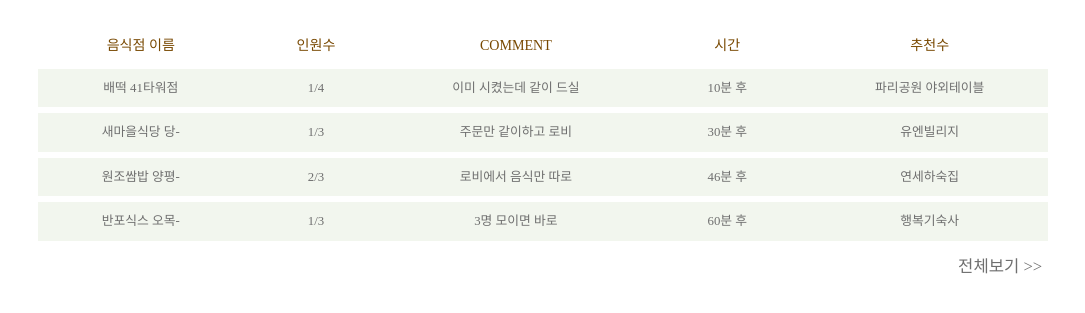
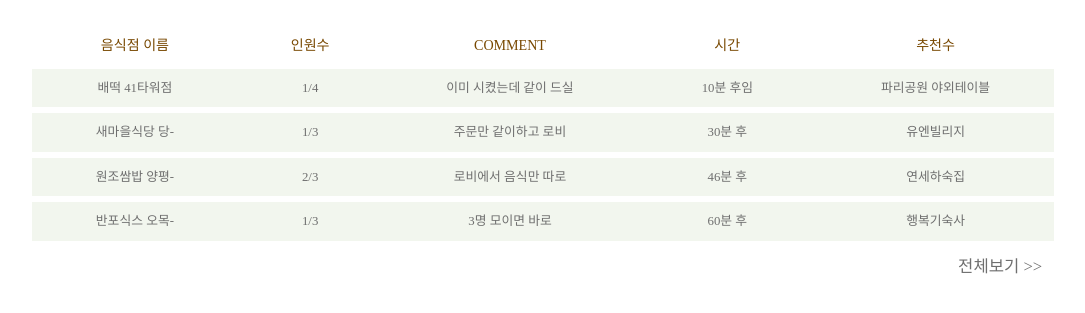
Before and after one commit to LikeLion-at-Skhu-10/New_GatherLobby, a Django app: template lobby/templates/lobby_read.html in a window 1280 px wide. Shown: the part 82-395 px from the top of the page, without its empty margins (97-1182 px from the left). Run offline with Django 4.2, Linux system fonts and the light colour scheme; the template is opened without the code that fills it, so the values that code supplies are empty; some libraries are stand-ins or nearby versions; some web fonts are replaced.

Commit message:
fix front

```diff
--- a/lobby/templates/lobby_read.html
+++ b/lobby/templates/lobby_read.html
@@ -34,7 +34,7 @@
 					<td>배떡 41타워점</td>
 					<td>1/4</td>
 					<td>이미 시켰는데 같이 드실</td>
-					<td>10분 후</td>
+					<td>10분 후임</td>
 					<td>파리공원 야외테이블</td>
 				</tr>
 				<tr>
```
